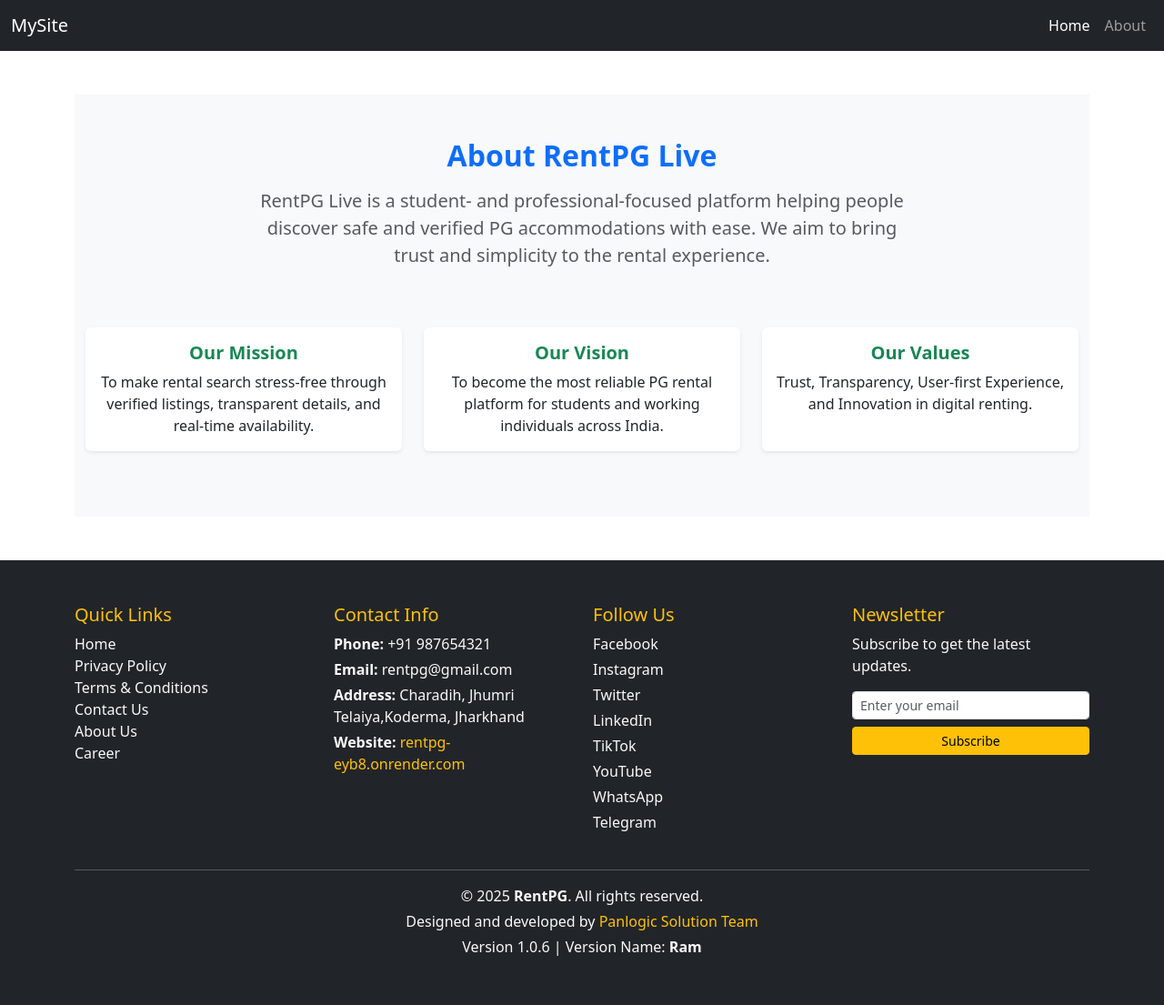
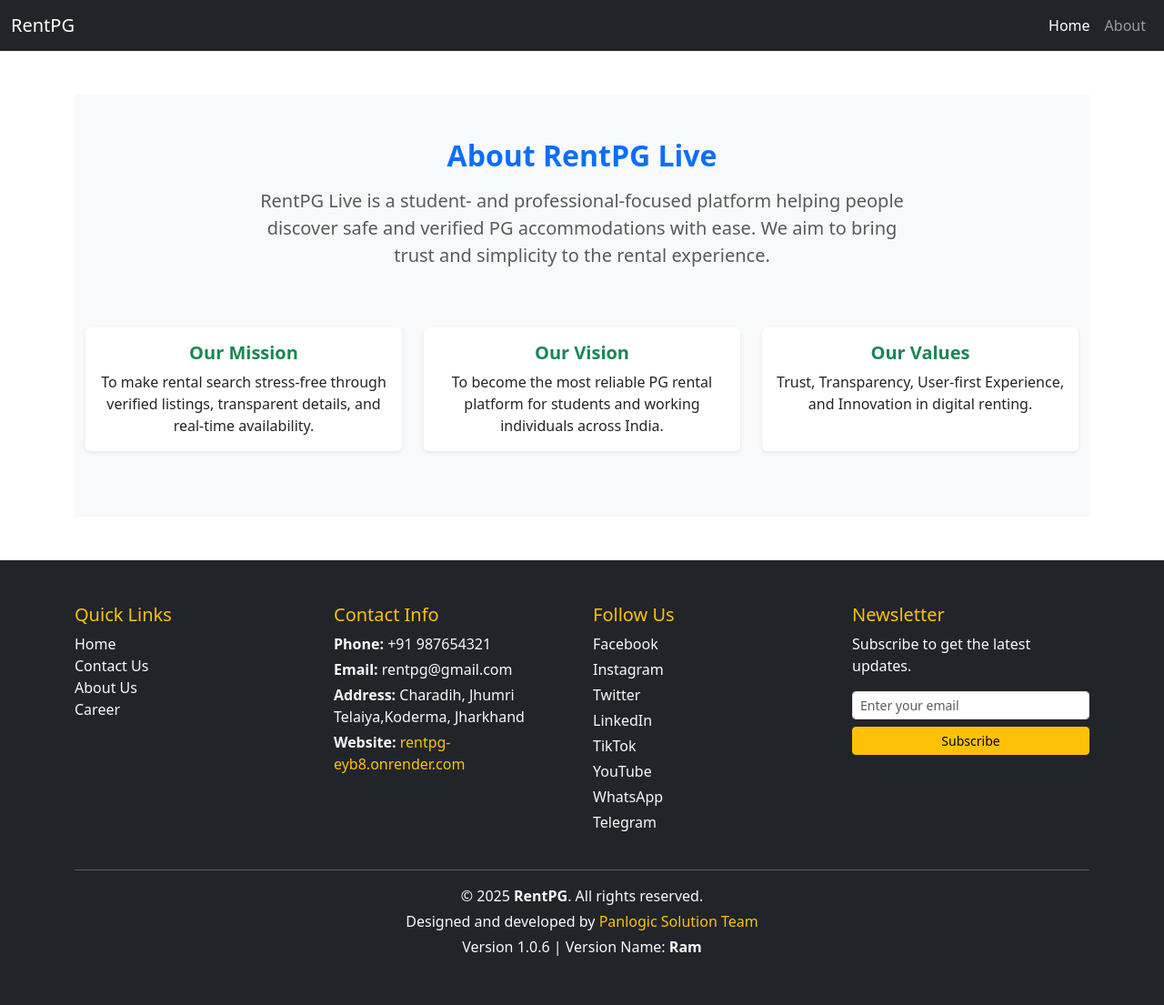
Before and after one commit to MeLiveAkshay/backend___rentpg__api, a Django app: page /about/ in a window 1280 px wide. Shown: the whole page at 91% size. Run offline with Django 5.2, Linux system fonts and the light colour scheme.

Commit message:
some change in the fotter

```diff
--- a/templates/base.html
+++ b/templates/base.html
@@ -14,17 +14,17 @@
     <!-- Navbar -->
     <nav class="navbar navbar-expand-lg navbar-dark bg-dark">
         <div class="container-fluid">
-            <a class="navbar-brand" href="#">MySite</a>
+            <a class="navbar-brand" href="/">RentPG</a>
             <button class="navbar-toggler" type="button" data-bs-toggle="collapse" data-bs-target="#navbarNav">
                 <span class="navbar-toggler-icon"></span>
             </button>
             <div class="collapse navbar-collapse" id="navbarNav">
                 <ul class="navbar-nav ms-auto">
                     <li class="nav-item">
-                        <a class="nav-link active" href="#">Home</a>
+                        <a class="nav-link active" href="/">Home</a>
                     </li>
                     <li class="nav-item">
-                        <a class="nav-link" href="#">About</a>
+                        <a class="nav-link" href="about">About</a>
                     </li>
                 </ul>
             </div>
@@ -46,8 +46,8 @@
           <h5 class="text-warning">Quick Links</h5>
           <ul class="list-unstyled">
             <li><a href="/" class="text-light text-decoration-none">Home</a></li>
-            <li><a href="/privacy" class="text-light text-decoration-none">Privacy Policy</a></li>
-            <li><a href="/terms" class="text-light text-decoration-none">Terms & Conditions</a></li>
+{#            <li><a href="/privacy" class="text-light text-decoration-none">Privacy Policy</a></li>#}
+{#            <li><a href="/terms" class="text-light text-decoration-none">Terms & Conditions</a></li>#}
             <li><a href="/contact" class="text-light text-decoration-none">Contact Us</a></li>
             <li><a href="/about" class="text-light text-decoration-none">About Us</a></li>
             <li><a href="/careers" class="text-light text-decoration-none">Career</a></li>
```
